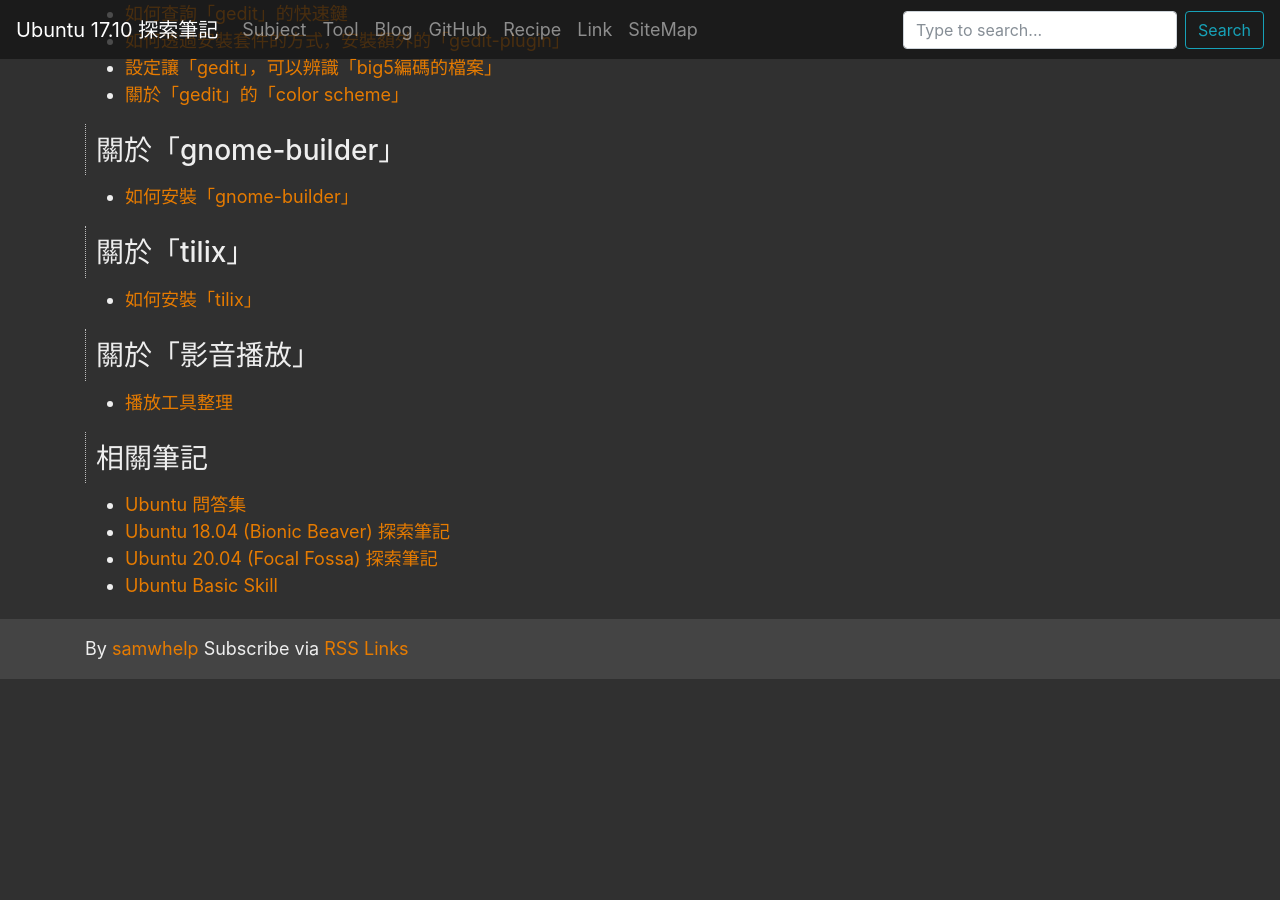
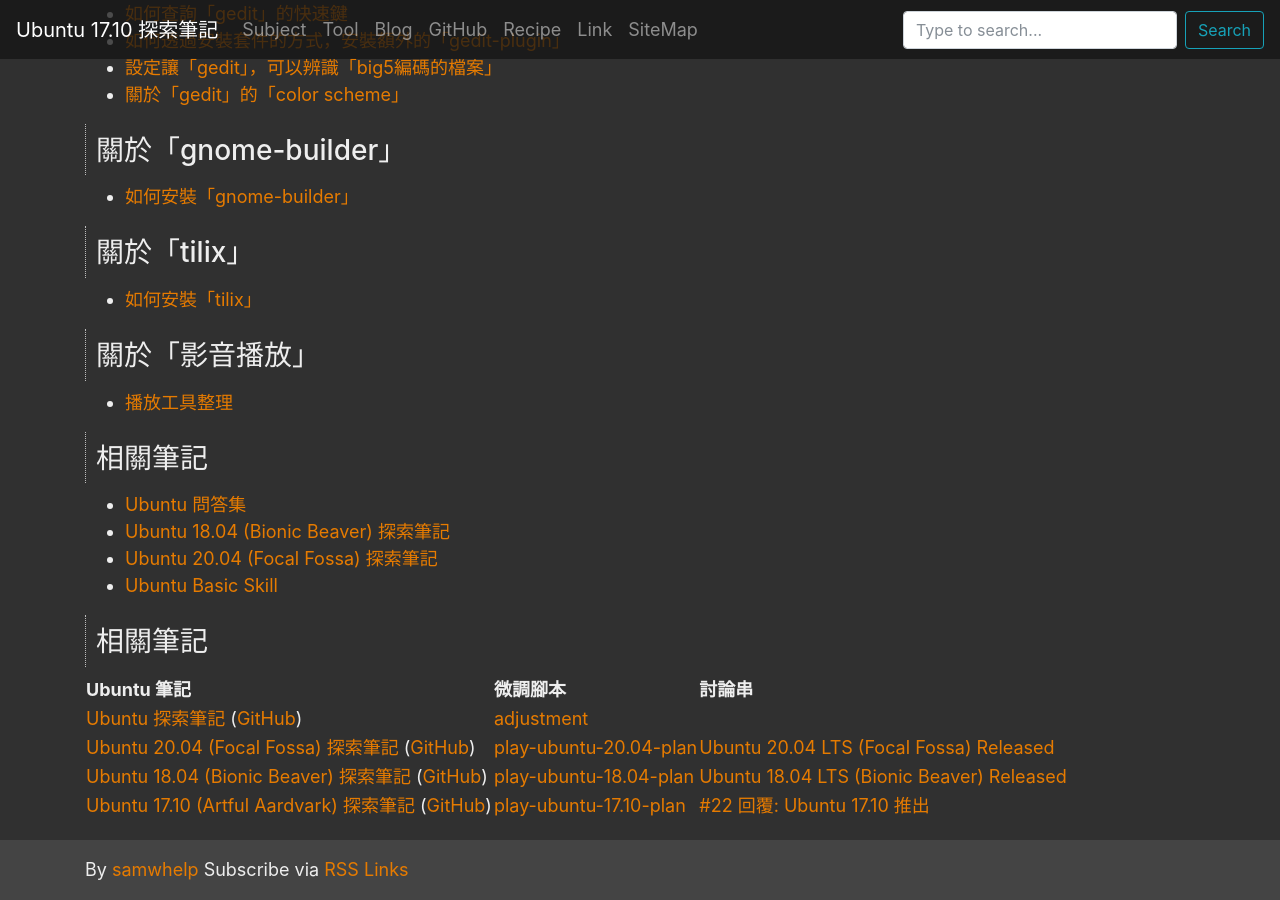
Before and after one commit to samwhelp/note-ubuntu-17.10, a Jekyll site: the page built from index.md, in a window 1280 px wide and 900 px high, scrolled down 3247 px. Built offline with Jekyll 4.4.1, drawn with Linux system fonts in a browser that asks for light colours; nearby versions of some CDN libraries; before the commit the page ends 3926 px from its top, so only the background shows below that.

Commit message:
add link

```diff
--- a/index.md
+++ b/index.md
@@ -170,3 +170,15 @@
 * [Ubuntu 18.04 (Bionic Beaver) 探索筆記](https://samwhelp.github.io/note-ubuntu-18.04/)
 * [Ubuntu 20.04 (Focal Fossa) 探索筆記](https://samwhelp.github.io/note-ubuntu-20.04/)
 * [Ubuntu Basic Skill](https://samwhelp.github.io/book-ubuntu-basic-skill/)
+
+
+
+
+## 相關筆記
+
+| Ubuntu 筆記 | 微調腳本 | 討論串 |
+| --- | --- | --- |
+| [Ubuntu 探索筆記](https://samwhelp.github.io/note-ubuntu-20.04) ([GitHub](https://github.com/samwhelp/note-ubuntu-20.04)) | [adjustment](https://github.com/samwhelp/note-about-ubuntu/tree/gh-pages/_demo/adjustment) |   |
+| [Ubuntu 20.04 (Focal Fossa) 探索筆記](https://samwhelp.github.io/note-ubuntu-20.04) ([GitHub](https://github.com/samwhelp/note-ubuntu-20.04)) | [play-ubuntu-20.04-plan](https://github.com/samwhelp/play-ubuntu-20.04-plan) | [Ubuntu 20.04 LTS (Focal Fossa) Released](https://www.ubuntu-tw.org/modules/newbb/viewtopic.php?post_id=362340#forumpost362340) |
+| [Ubuntu 18.04 (Bionic Beaver) 探索筆記](https://samwhelp.github.io/note-ubuntu-18.04) ([GitHub](https://github.com/samwhelp/note-ubuntu-18.04)) | [play-ubuntu-18.04-plan](https://github.com/samwhelp/play-ubuntu-18.04-plan) | [Ubuntu 18.04 LTS (Bionic Beaver) Released](https://www.ubuntu-tw.org/modules/newbb/viewtopic.php?post_id=359750#forumpost359750) |
+| [Ubuntu 17.10 (Artful Aardvark) 探索筆記](https://samwhelp.github.io/note-ubuntu-17.10) ([GitHub](https://github.com/samwhelp/note-ubuntu-17.10)) | [play-ubuntu-17.10-plan](https://github.com/samwhelp/play-ubuntu-17.10-plan) | [#22 回覆: Ubuntu 17.10 推出](https://www.ubuntu-tw.org/modules/newbb/viewtopic.php?post_id=358814#forumpost358814) |
```
Also changed, not shown: README.md.
